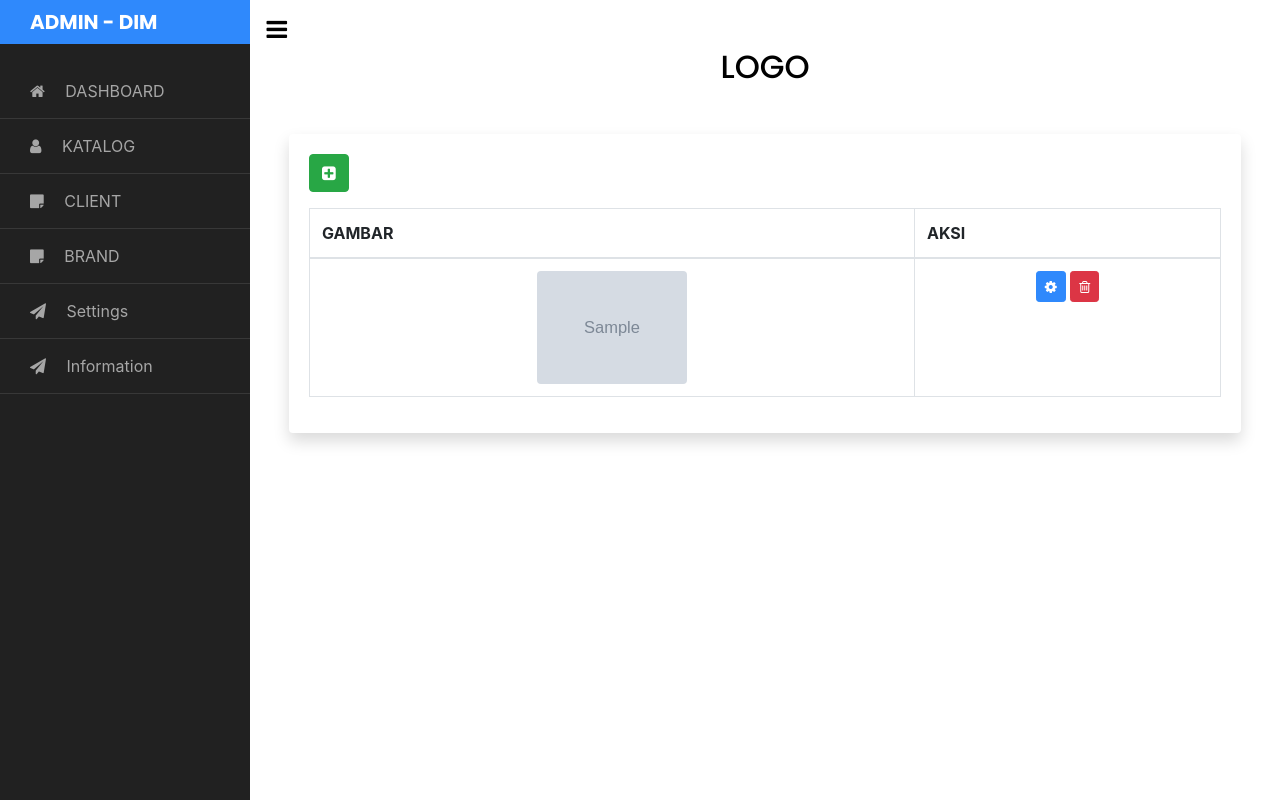
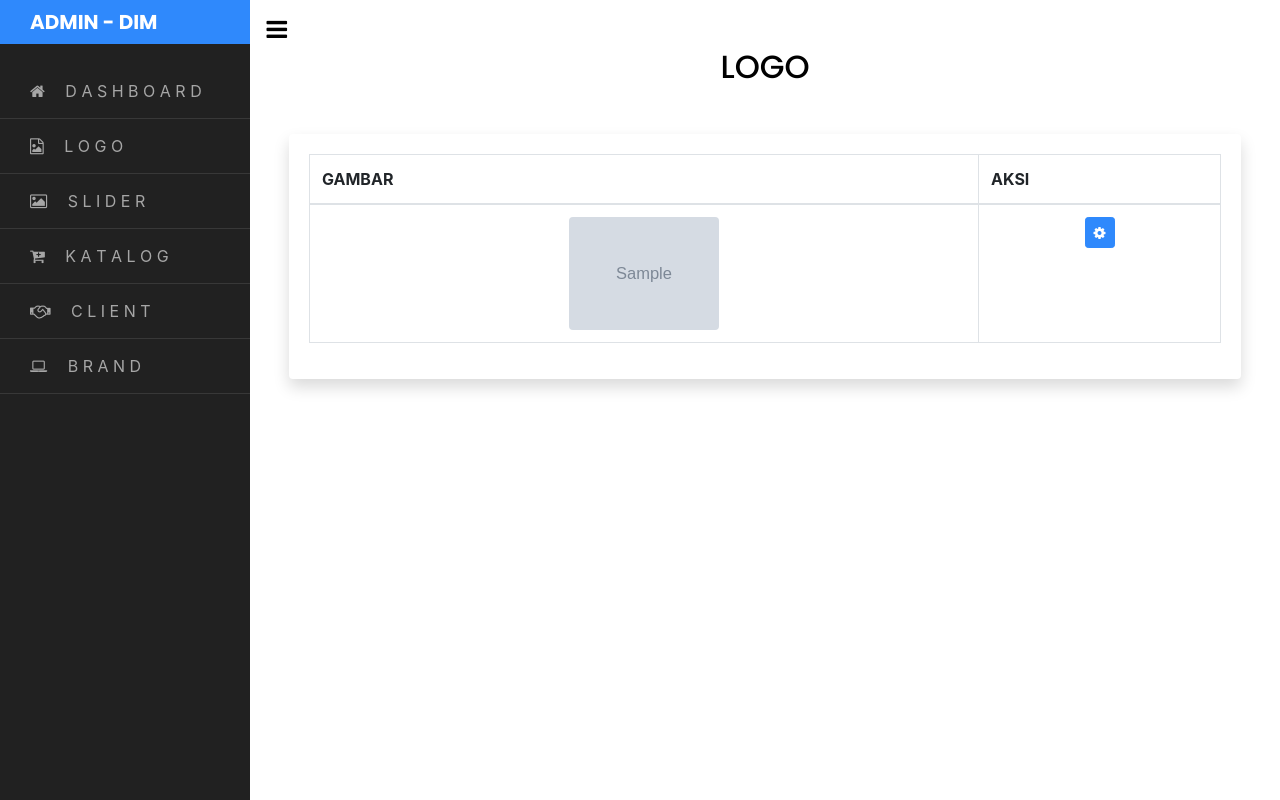
Before and after one commit to buzzlightyear22/bismillah, a Laravel app: page /test in a window 1280 px wide. Run offline with Laravel 8, Linux system fonts and the light colour scheme; tables that the repository leaves empty hold one stand-in row (values such as "Sample post"); grey boxes marked "Sample" are stand-in pictures; some libraries are stand-ins or nearby versions.

Commit message:
tambahan

```diff
--- a/resources/views/test/index.blade.php
+++ b/resources/views/test/index.blade.php
@@ -8,7 +8,6 @@
                 <div class="col-md-12">
                     <div class="card border-0 shadow rounded">
                         <div class="card-body">
-                            <a href="{{ route('test.create') }}" class="btn btn-md btn-success mb-3"><i class="fa fa-plus-square"></i></a>
                             <table class="table table-bordered">
                                 <thead>
                                 <tr>
@@ -25,9 +24,6 @@
                                         <td class="text-center">
                                             <form onsubmit="return confirm('Apakah Anda Yakin ?');" action="{{ route('test.destroy', $test->id) }}" method="POST">
                                                 <a href="{{ route('test.edit', $test->id) }}" class="btn btn-sm btn-primary"><i class="fa fa-gear"></i></a>
-                                                @csrf
-                                                @method('DELETE')
-                                                <button type="submit" class="btn btn-sm btn-danger"><a class="fa fa-trash-o"></a></button>
                                             </form>
                                         </td>
                                     </tr>
--- a/resources/views/welcome.blade.php
+++ b/resources/views/welcome.blade.php
@@ -24,22 +24,22 @@
 	  		<h1><a href="index.html" class="logo">ADMIN - DIM</a></h1>
         <ul class="list-unstyled components mb-5">
           <li>
-            <a href="/"><span class="fa fa-home mr-3"></span> DASHBOARD</a>
+            <a href="/"><span class="fa fa-home mr-3"></span> D A S H B O A R D</a>
           </li>
           <li>
-              <a href="katalog"><span class="fa fa-user mr-3"></span> KATALOG</a>
+              <a href="test"><span class="fa fa-file-image-o mr-3"></span> L O G O</a>
           </li>
           <li>
-            <a href="client"><span class="fa fa-sticky-note mr-3"></span> CLIENT</a>
+            <a href="slider"><span class="fa fa-picture-o mr-3"></span> S L I D E R</a>
           </li>
           <li>
-            <a href="brand"><span class="fa fa-sticky-note mr-3"></span> BRAND</a>
+            <a href="katalog"><span class="fa fa-cart-plus mr-3"></span> K A T A L O G</a>
           </li>
           <li>
-            <a href="#"><span class="fa fa-paper-plane mr-3"></span> Settings</a>
+            <a href="client"><span class="fa fa-handshake-o mr-3"></span> C L I E N T</a>
           </li>
           <li>
-            <a href="#"><span class="fa fa-paper-plane mr-3"></span> Information</a>
+            <a href="brand"><span class="fa fa-laptop mr-3"></span> B R A N D</a>
           </li>
         </ul>
 
```
Also changed, not shown: public/tests/3DrvBaTnZGH57tgEnlhCN4Q5IAs7qCYdUzWaIQVi.jpg (renamed from public/tests/SXhaCNJcTaLfgiOD2fwxlL6At8ZooTYPIUXFZPB9.jpg).
